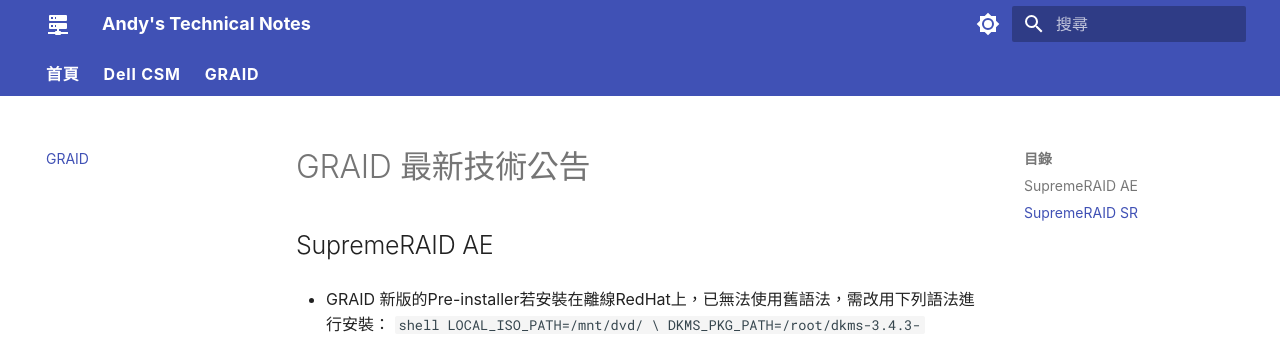
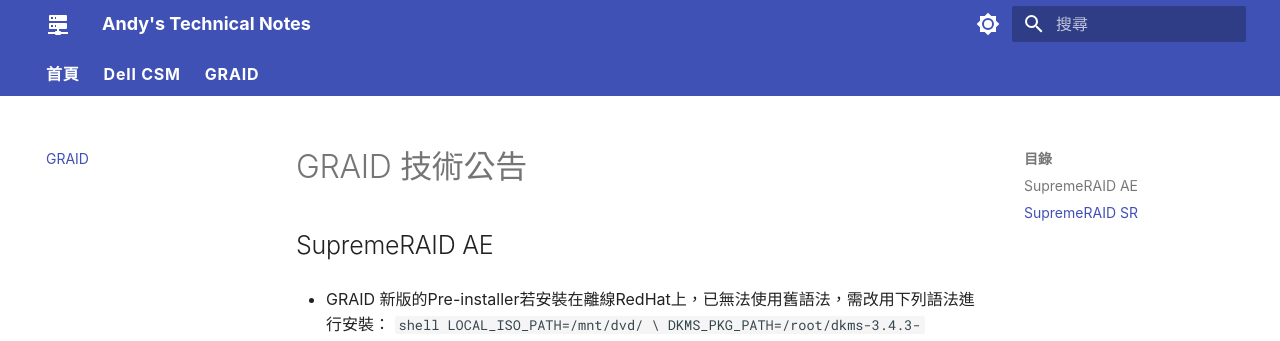
Before and after one commit to Andy0583/Metaage, an MkDocs documentation site: the page built from docs/graid/graid.md, in a window 1280 px wide. Shown: the top 341 px of the page. Built offline with MkDocs 1.6.1 and Material for MkDocs 9.7.7, drawn with Linux system fonts in a browser that asks for light colours.

Commit message:
Change title from '最新技術公告' to '技術公告'
Updated the title of the GRAID announcement document.

````diff
--- a/docs/graid/graid.md
+++ b/docs/graid/graid.md
@@ -1,4 +1,4 @@
-# GRAID 最新技術公告
+# GRAID 技術公告
 ## SupremeRAID AE
 - GRAID 新版的Pre-installer若安裝在離線RedHat上，已無法使用舊語法，需改用下列語法進行安裝：
   ```shell
````
